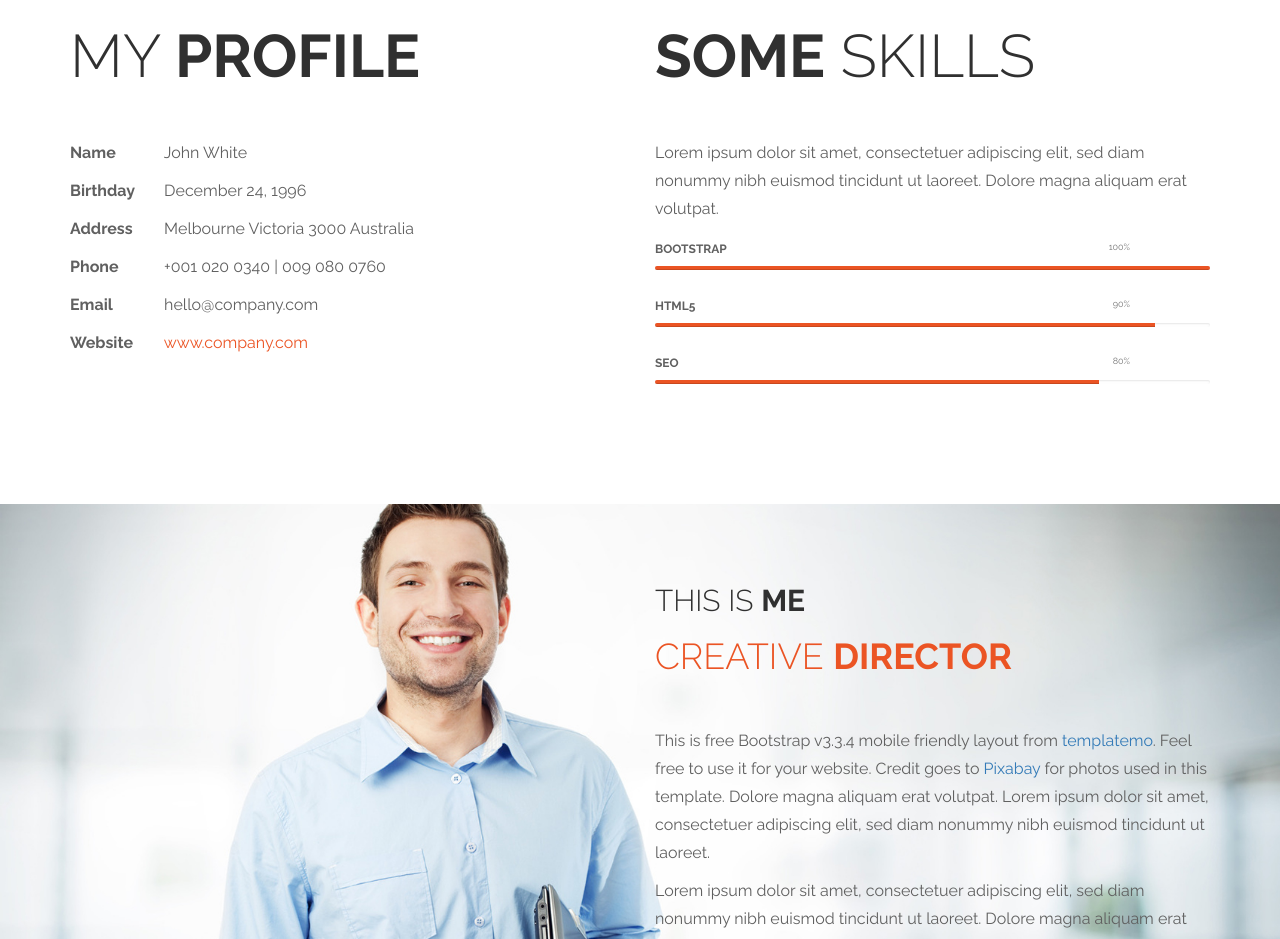
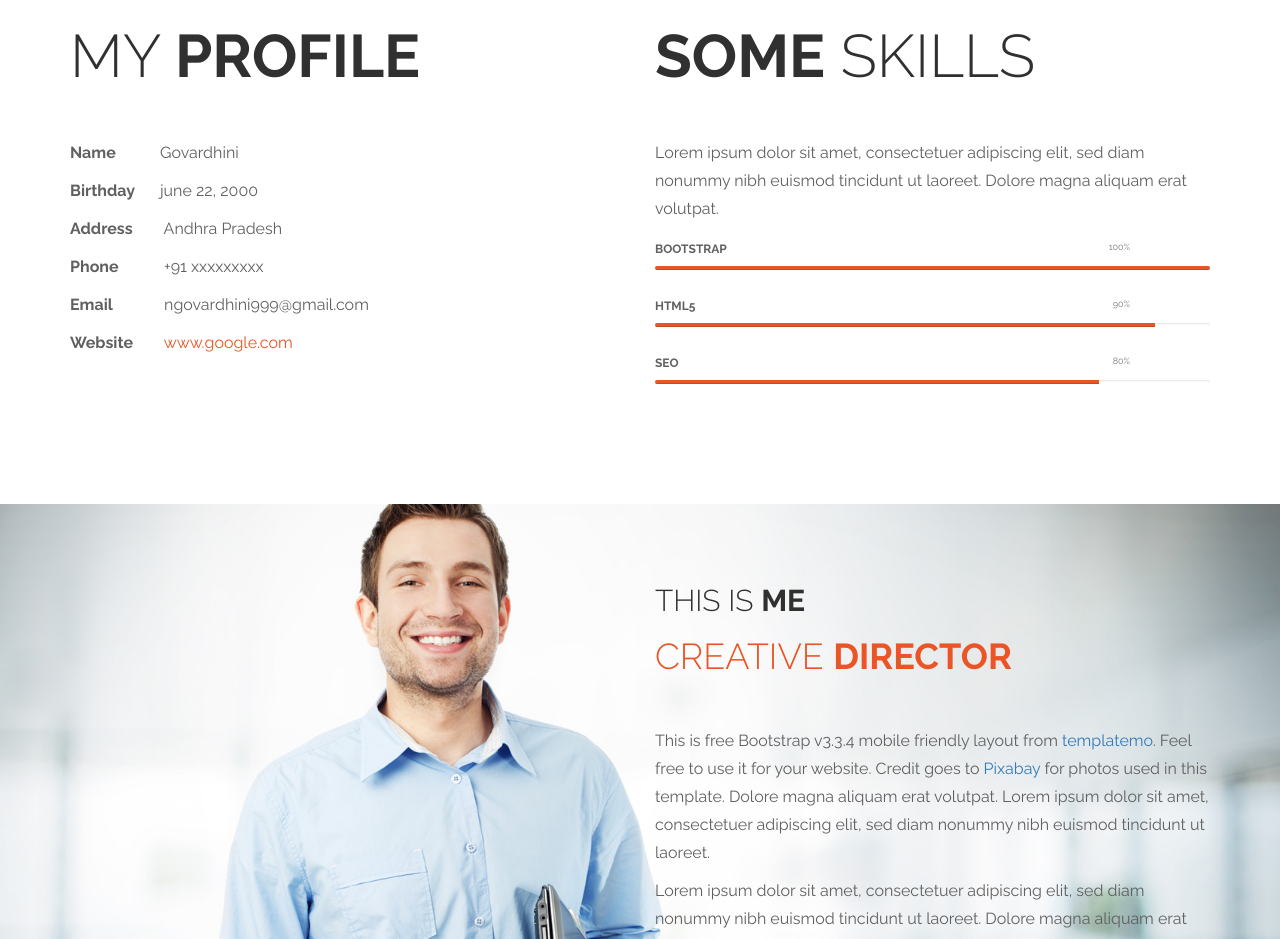
Before and after one commit to Nallapuneni-Govardhini/owner.Nallapuneni-Govardhini.github.io, a plain HTML site: page index.html in a window 1280 px wide. Shown: the part 2409-3348 px from the top of the page. Drawn offline with Linux system fonts and the light colour scheme.

Commit message:
Update index.html

```diff
--- a/index.html
+++ b/index.html
@@ -210,12 +210,12 @@ https://templatemo.com/tm-464-ultra-profile
 			<div class="row">
 				<div class="col-md-6 col-sm-6">
 					<h2 class="title">My <strong>Profile</strong></h2>
-					<p><span class="tm-info-label">Name</span> John White</p>
-					<p><span class="tm-info-label">Birthday</span> December 24, 1996</p>
-					<p><span class="tm-info-label">Address</span> Melbourne Victoria 3000 Australia</p>
-					<p><span class="tm-info-label">Phone</span> +001 020 0340 | 009 080 0760</p>
-					<p><span class="tm-info-label">Email</span> hello@company.com</p>
-					<p><span class="tm-info-label">Website</span> <a href="#" class="tm-red-text">www.company.com</a></p>
+					<p><span class="tm-info-label">Name</span>Govardhini</p>
+					<p><span class="tm-info-label">Birthday</span>june 22, 2000</p>
+					<p><span class="tm-info-label">Address</span> Andhra Pradesh</p>
+					<p><span class="tm-info-label">Phone</span> +91 xxxxxxxxx</p>
+					<p><span class="tm-info-label">Email</span> ngovardhini999@gmail.com</p>
+					<p><span class="tm-info-label">Website</span> <a href="#" class="tm-red-text">www.google.com</a></p>
 				</div>
 				<div class="col-md-6 col-sm-6">
 					<h2 class="title"><strong>Some</strong> Skills</h2>
```
